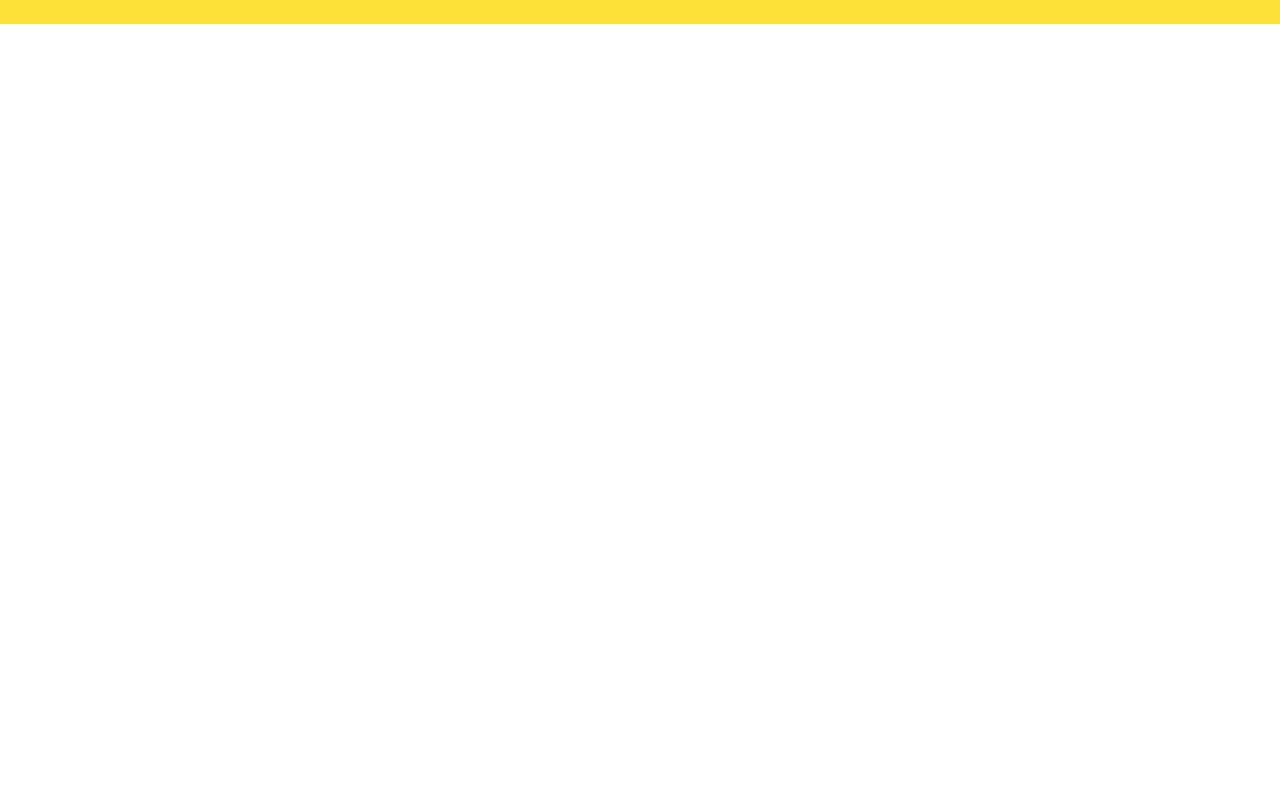
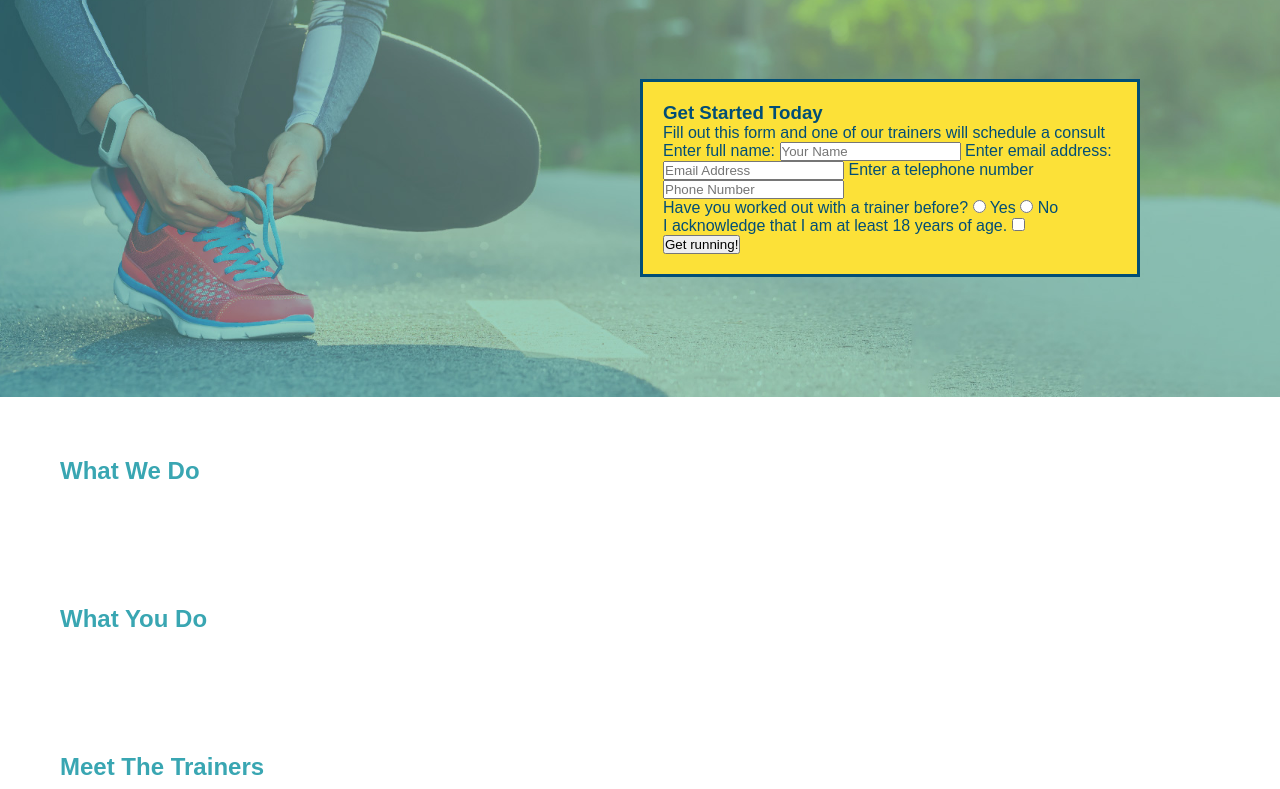
Before and after one commit to durganp1/run-buddy, a plain HTML site: page index.html in a window 1280 px wide. Shown: the part 285-1074 px from the top of the page. Before the commit the page ends 800 px from the top, so only its background shows below. Drawn offline with Linux system fonts and the light colour scheme.

Commit message:
position signup form

```diff
--- a/assets/css/style.css
+++ b/assets/css/style.css
@@ -66,3 +66,27 @@ footer div {
 footer a {
     color: #024e76;
 }
+
+section {
+    padding: 60px;
+}
+
+/* Hero Style Start */
+.hero {
+    background-image: url('../images/hero-bg.jpg');
+    height: 600px;
+    background-size: cover;
+    background-position: center;
+    position: relative;
+}
+
+.hero-form {
+    background-color: #fce138;
+    color: #024e76;
+    padding: 20px;
+    width: 500px;
+    border: solid 3px #024e76;
+    position: absolute;
+    bottom: 120px;
+    right: 140px;
+}
--- a/index.html
+++ b/index.html
@@ -35,7 +35,35 @@
         </header>
 
         <!-- hero/jumbotron -->
-        <section>
+        <section class="hero">
+            <div class="hero-form">
+                <h3>Get Started Today</h3>
+                <p>Fill out this form and one of our trainers will schedule a consult</p>
+            <form>
+                <label for="name">Enter full name:</label>
+                <input type="text" placeholder="Your Name" name="name" id="name" />
+                <label for="email">Enter email address:</label>
+                <input type="email" placeholder="Email Address" name="email" id="email" />
+                <label for="phone">Enter a telephone number</label>
+                <input type="tel" placeholder="Phone Number" name="phone" id="phone" />
+                <p>
+                    Have you worked out with a trainer before?
+                    <input type="radio" name="trainer-confirm" id="trainer-yes" />
+                    <label for="trainer-yes">Yes</label>
+                    <input type="radio" name="trainer-confirm" id="trainer-no" />
+                    <label for="trainer-no">No</label>
+                </p>
+                <p>
+                    <label for="checkbox">
+                        I acknowledge that I am at least 18 years of age.
+                    </label>
+                    <input type="checkbox" name="age-confirm" id="checkbox" />
+                </p>
+                <button type="submit">
+                    Get running!
+                </button>
+            </form>
+            </div>
 
         </section>
 
```
Also changed, not shown: assets/images/hero-bg.jpg (added).
